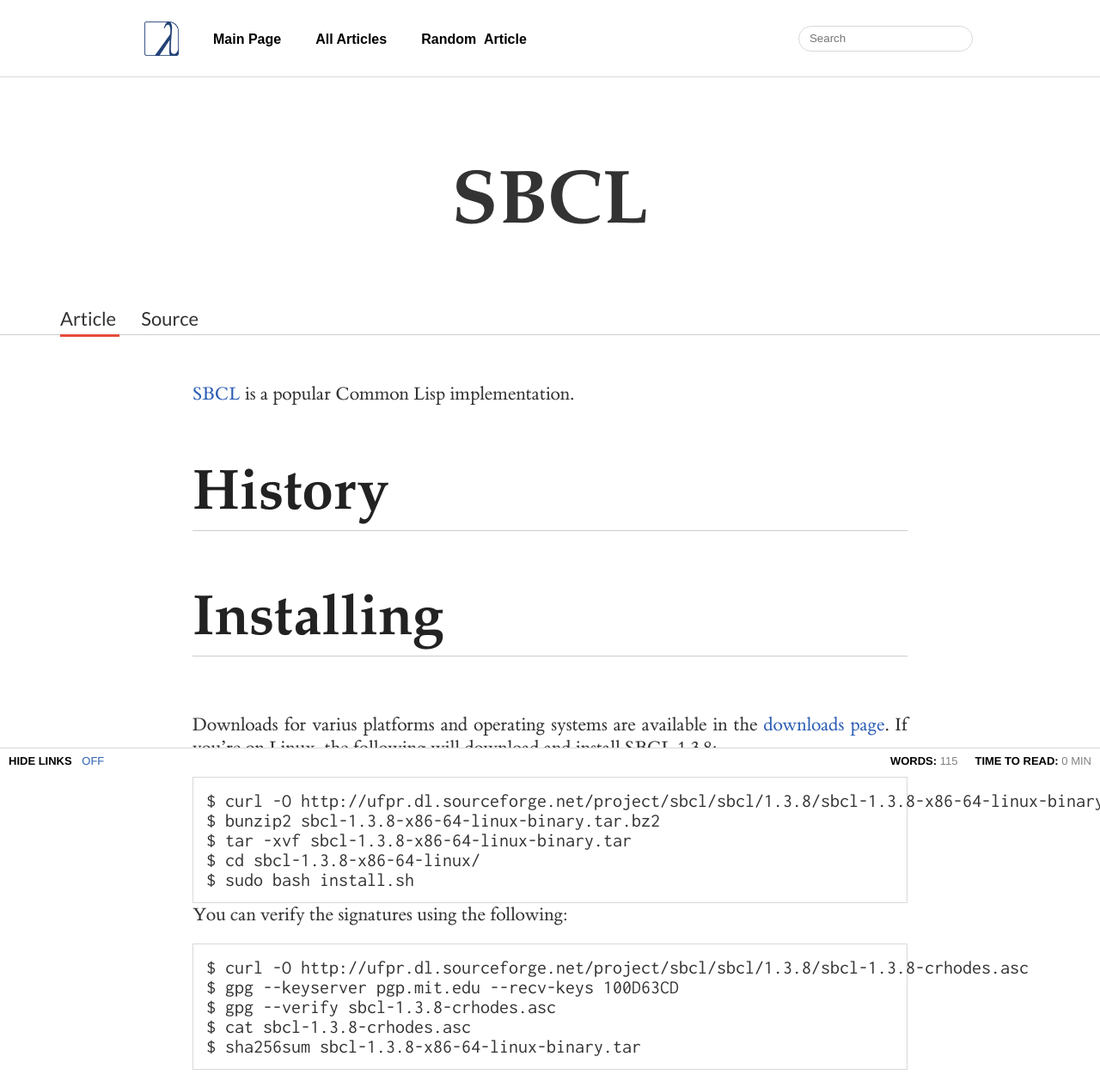
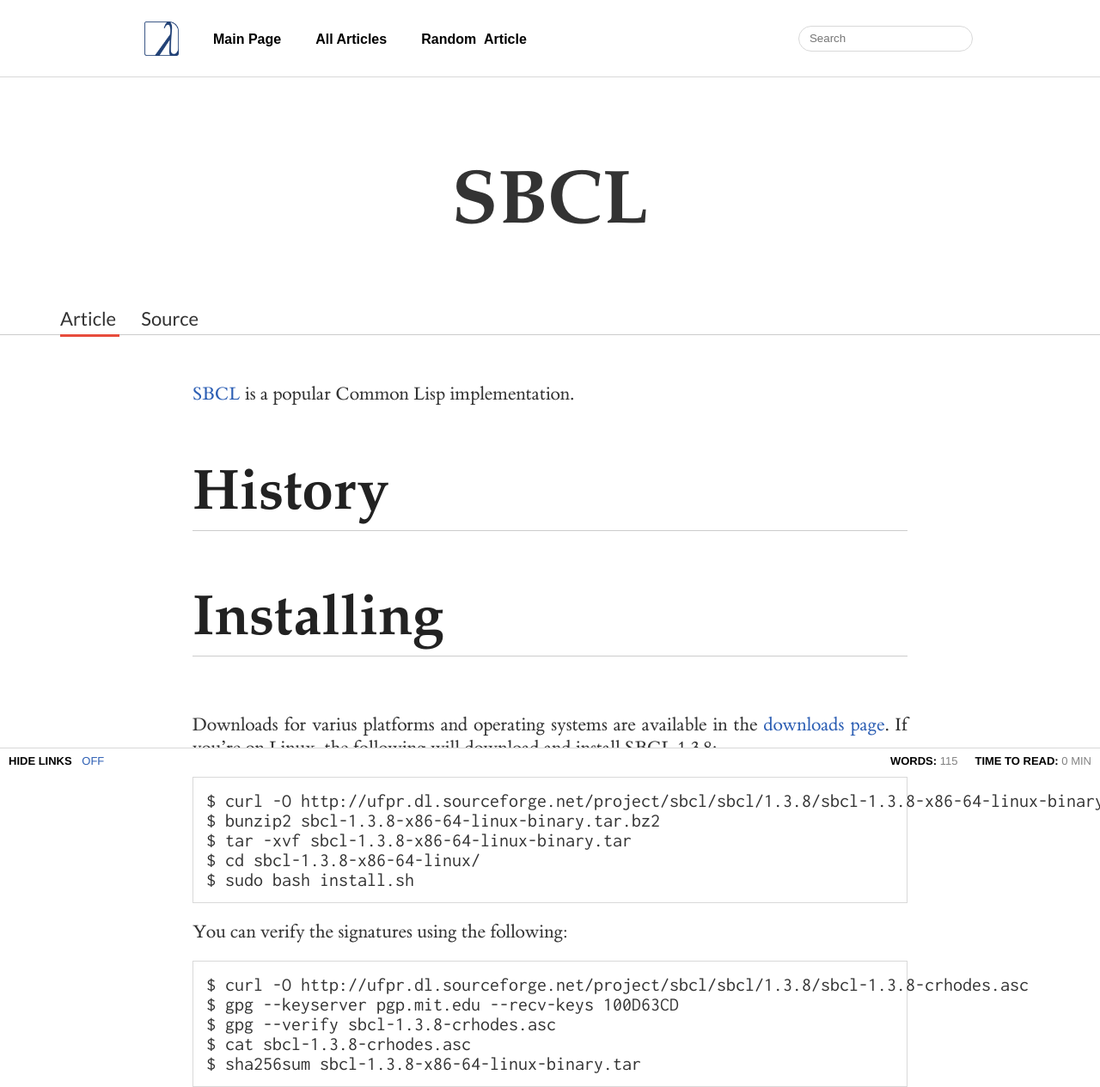
Before and after one commit to LispLang/lisplang.github.io, a Jekyll site: the page built from wiki/_posts/2016-01-01-sbcl.md, in a window 1280 px wide. Shown: the whole page at 86% size. Built offline with Jekyll 4.4.1, drawn with Linux system fonts in a browser that asks for light colours.

Commit message:
Fix missing margins under code blocks in the wiki

```diff
--- a/assets/css/wiki.scss
+++ b/assets/css/wiki.scss
@@ -188,7 +188,7 @@
             font-size: 1.125em;
         }
 
-        p, ul, ol, dl, table, image, figure, blockquote {
+        p, ul, ol, dl, table, pre, image, figure, blockquote {
             margin-bottom: 20px;
         }
 
```
